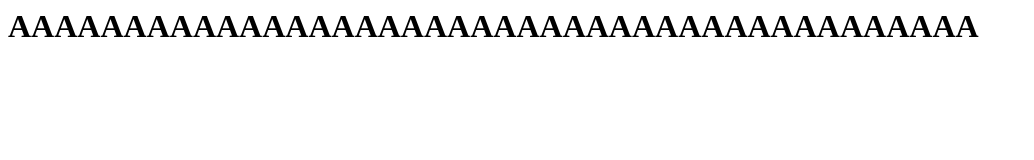
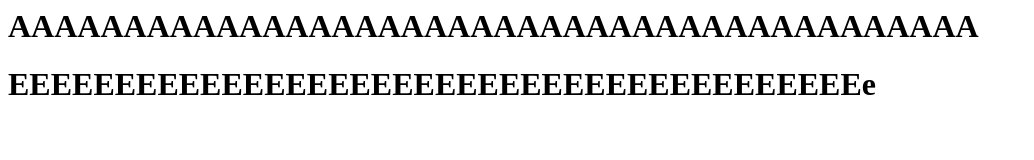
Before and after one commit to Zeel2812/sharmin246.github.io, a plain HTML site: page index.html in a window 1280 px wide. Shown: the whole page, without its empty margins (0-1034 px from the left). Drawn offline with Linux system fonts and the light colour scheme.

Commit message:
Update index.html

```diff
--- a/index.html
+++ b/index.html
@@ -1,5 +1,6 @@
 <html>
 <body>
   <h1>AAAAAAAAAAAAAAAAAAAAAAAAAAAAAAAAAAAAAAAAAA</h1>
+  <h1>EEEEEEEEEEEEEEEEEEEEEEEEEEEEEEEEEEEEEEEEe</h1>
 </body>
 </html>
```
